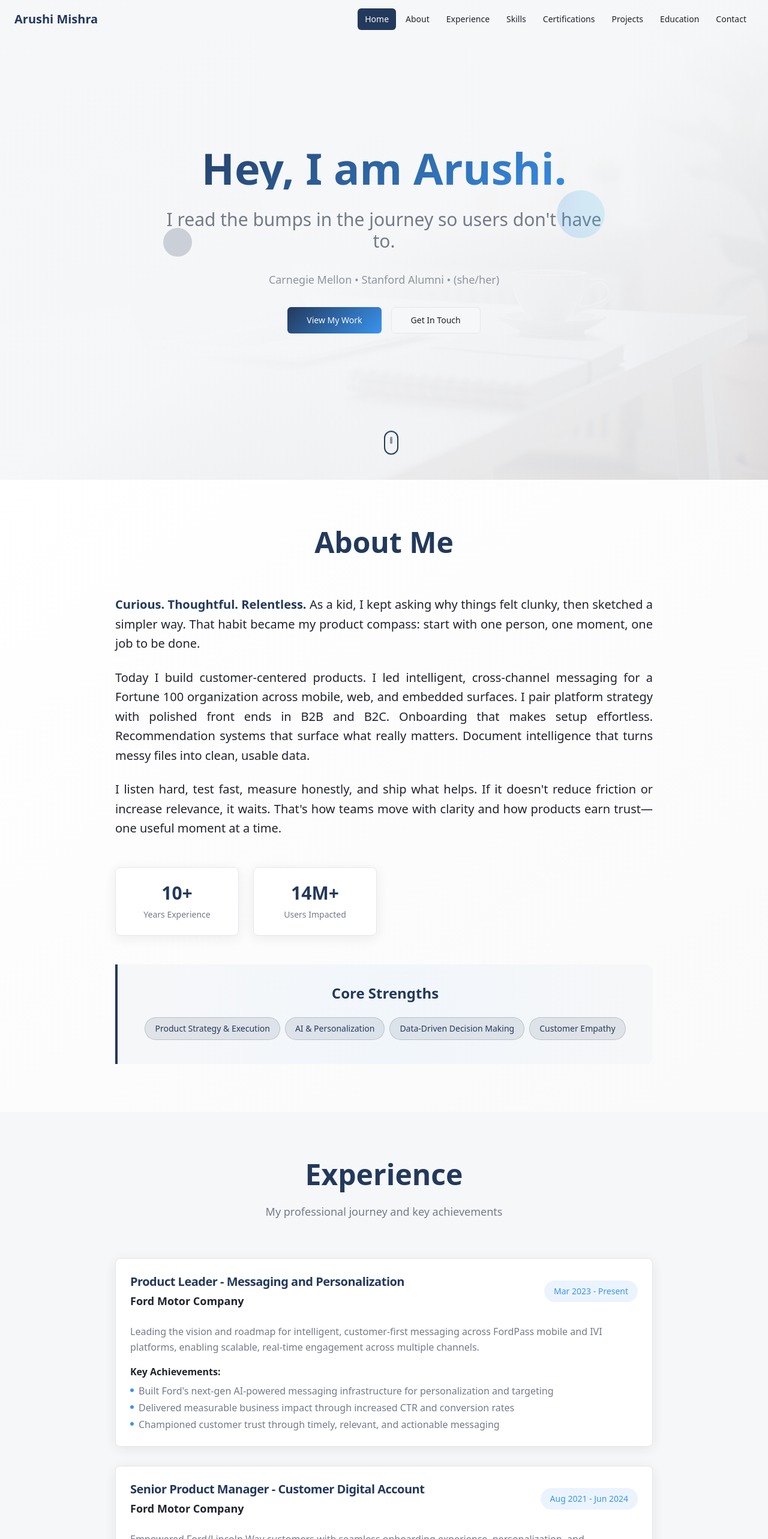
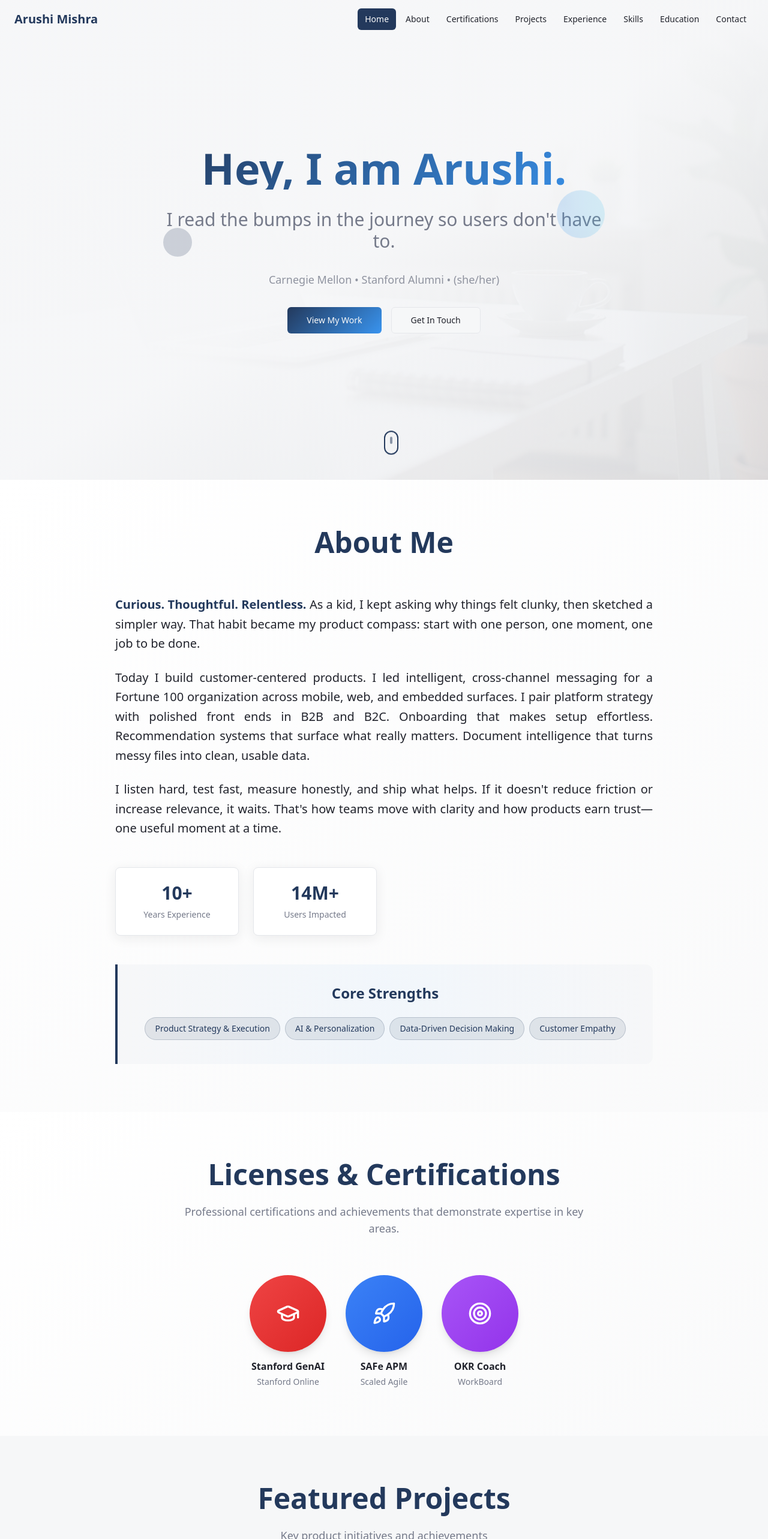
Before and after one commit to arushimishra3-design/path-portray, a React (Vite) app: page / in a window 1280 px wide. Shown: the top 2566 px of the page at 60% size. Built offline with nearby package versions, Linux system fonts and the light colour scheme.

Commit message:
Update navigation sequence
Reordered the navigation links to the following sequence: Home, About, Certifications, Projects, Experience, Skills, Education, and Contact.

```diff
--- a/src/components/Navigation.tsx
+++ b/src/components/Navigation.tsx
@@ -8,10 +8,10 @@ const Navigation = () => {
   const navItems = [
     { id: "home", label: "Home" },
     { id: "about", label: "About" },
+    { id: "certifications", label: "Certifications" },
+    { id: "projects", label: "Projects" },
     { id: "experience", label: "Experience" },
     { id: "skills", label: "Skills" },
-    { id: "certifications", label: "Certifications" },
-    { id: "projects", label: "Projects" },
     { id: "education", label: "Education" },
     { id: "contact", label: "Contact" },
   ];
--- a/src/pages/Index.tsx
+++ b/src/pages/Index.tsx
@@ -6,7 +6,6 @@ import ExperienceSection from "@/components/ExperienceSection";
 import SkillsSection from "@/components/SkillsSection";
 import ProjectsSection from "@/components/ProjectsSection";
 import CertificationsSection from "@/components/CertificationsSection";
-import PhilosophySection from "@/components/PhilosophySection";
 import ContactSection from "@/components/ContactSection";
 
 const Index = () => {
@@ -15,12 +14,11 @@ const Index = () => {
       <Navigation />
       <HeroSection />
       <AboutSection />
+      <CertificationsSection />
+      <ProjectsSection />
       <ExperienceSection />
       <SkillsSection />
-      <CertificationsSection />
-      <ProjectsSection />
       <EducationSection />
-      <PhilosophySection />
       <ContactSection />
       {/* Footer */}
       <footer className="bg-muted/30 py-12">
```
